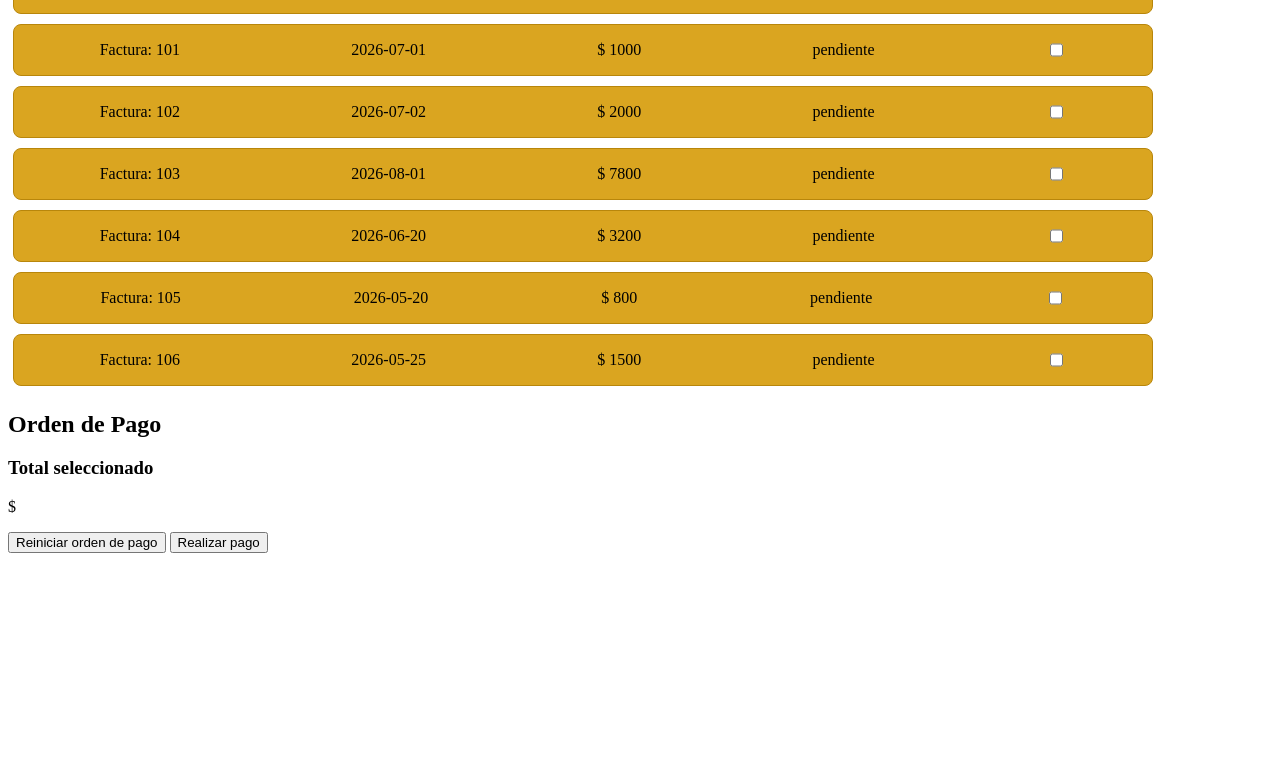
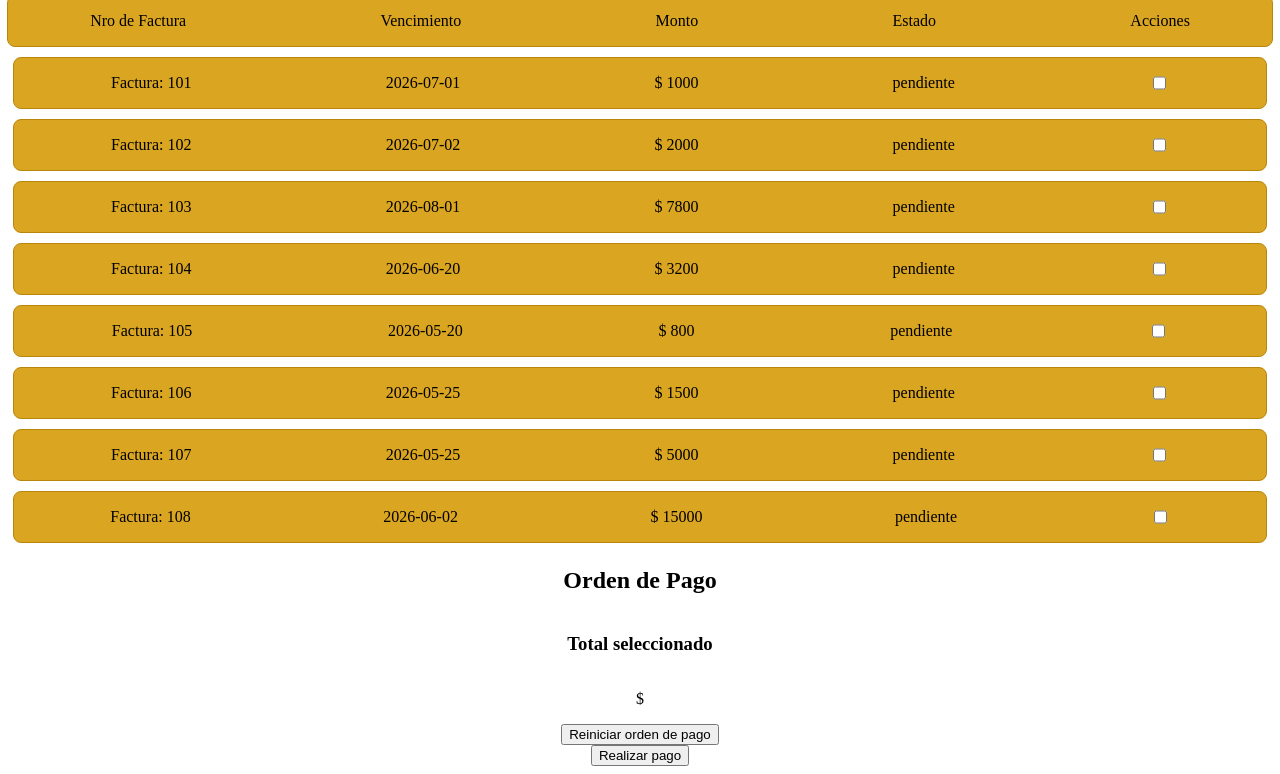
Before and after one commit to andresbianchi9/portalpagos, a website: page index.html in a window 1280 px wide. Shown: the part 360-1134 px from the top of the page. Before the commit the page ends 921 px from the top, so only its background shows below. Drawn offline with Linux system fonts and the light colour scheme.

Commit message:
centrar elementos visibles

```diff
--- a/SCSS/main.scss
+++ b/SCSS/main.scss
@@ -1,4 +1,10 @@
 @use "variables" as*;
+
+body{
+    display: flex;
+    flex-direction: column;
+    align-items: center;
+}
 
 .container-saldos{
     display: flex;
@@ -29,13 +35,13 @@
     border-radius: 8px;
     gap: 30px;
     margin: 5px;
-    max-width: 90%;
+    width: 100%;
 }
 
 .container{
     display: flex;
     flex-direction: column;
-    max-width: 90%;
+    width: 100%;
 }
 
 .card {
@@ -47,7 +53,6 @@
     background-color: goldenrod;
     border-radius: 8px;
     margin: 5px;
-    width: 100%;
 }
 
 .btn{
--- a/js/main.js
+++ b/js/main.js
@@ -35,11 +35,17 @@ const facturas = [
         vencimiento: "2026-05-25",
         estado: "pendiente",
     },
-        {
+    {
         nroFactura: 107,
         monto: 5000,
         vencimiento: "2026-05-25",
-        estado: "pagada",
+        estado: "pendiente",
+    },
+    {
+        nroFactura: 108,
+        monto: 15000,
+        vencimiento: "2026-06-02",
+        estado: "pendiente",
     },
 ];
 
```
Also changed, not shown: css/main.css, 1 other file.
